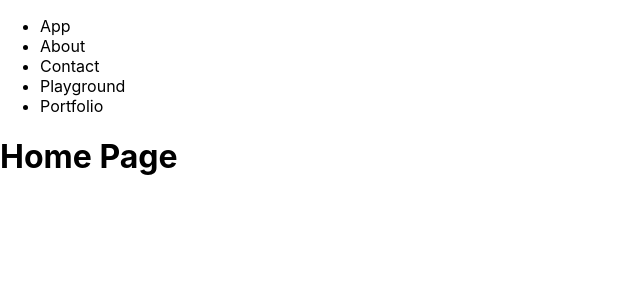
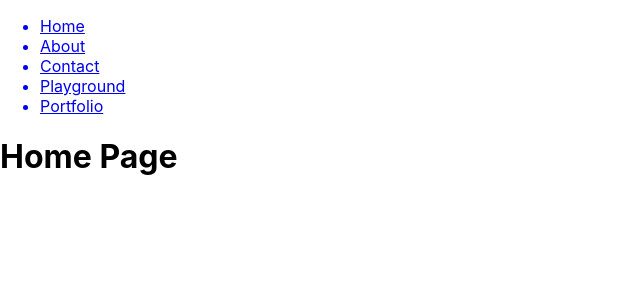
Before and after one commit to HxS-Dev/Escape-Scientist, a React (Create React App) app: page / in a window 1280 px wide. Shown: the top 300 px of the page, without its empty margins (0-640 px from the left). Built offline with nearby package versions, Linux system fonts and the light colour scheme.

Commit message:
navbar links added

```diff
--- a/src/components/Nav.js
+++ b/src/components/Nav.js
@@ -1,13 +1,24 @@
 import React from "react";
+import {Link} from 'react-router-dom';
 
 function Nav() {
   return (
     <ul>
-        <li>App</li>
-        <li>About</li>
-        <li>Contact</li>
-        <li>Playground</li>
-        <li>Portfolio</li>
+        <Link to='/'>
+            <li>Home</li>
+        </Link>
+        <Link to='/about'>
+            <li>About</li>
+        </Link>
+        <Link to='/contact'>
+            <li>Contact</li>
+        </Link>
+        <Link to='/playground'>
+            <li>Playground</li>
+        </Link>
+        <Link to='/portfolio'>
+            <li>Portfolio</li>
+        </Link>
     </ul>
   );
 }
```
